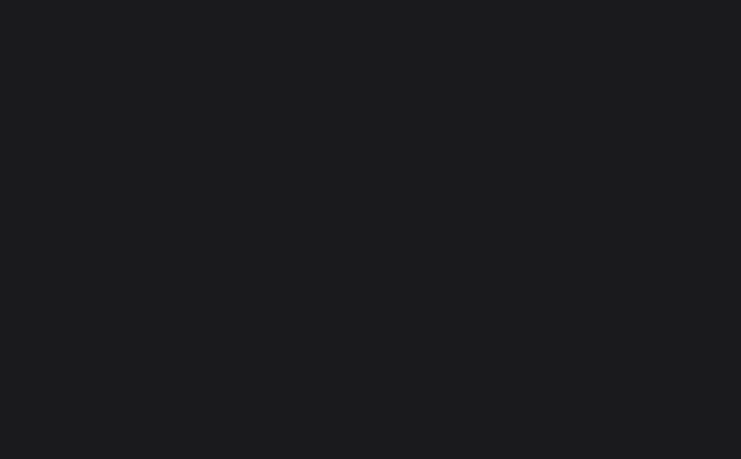
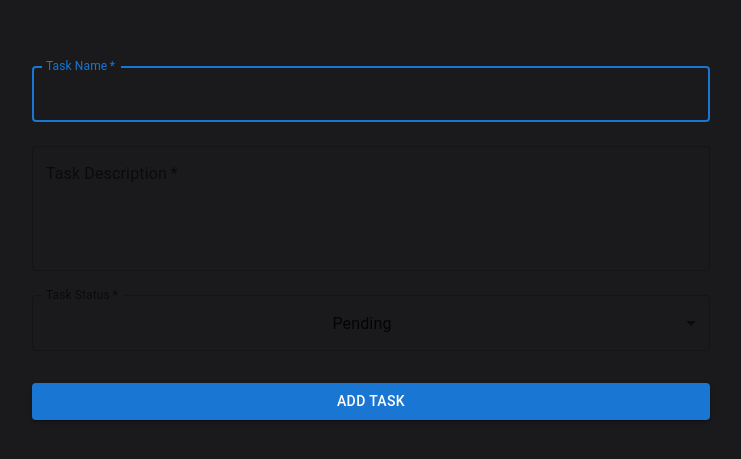
Before and after one commit to iosif-blezu/MPP, a React (Vite) app in the folder mpp-app/: page /add-task/1 in a window 1280 px wide. Before the commit this address had no page. Shown: the part 161-620 px from the top of the page, without its empty margins (269-1010 px from the left). Built offline with nearby package versions, Linux system fonts and the light colour scheme.

Commit message:
Lab3 Finished

```diff
--- a/mpp-app/src/App.tsx
+++ b/mpp-app/src/App.tsx
@@ -4,6 +4,9 @@ import AddProject from './pages/AddProject'
 import { BrowserRouter as Router, Route, Routes } from 'react-router-dom'
 import EditProject from './pages/EditProject'
 import AnalyticsPage from './pages/AnalyticsPage'
+import TaskPage from './pages/TaskPage'
+import AddTask from './pages/AddTask'
+import EditTask from './pages/EditTask'
 
 
 const App:React.FC = () => {
@@ -12,6 +15,9 @@ const App:React.FC = () => {
       <Router>
         <Routes>
           <Route path="/" element={<Home />} />
+          <Route path="/tasks/:projectId" element={<TaskPage />} />
+          <Route path="/add-task/:projectId" element={<AddTask />} />
+          <Route path="/edit-task/:taskId" element={<EditTask />} />
           <Route path="/add-project" element={<AddProject />} />
           <Route path="/edit/:projectId" element={<EditProject />} />
           <Route path="/analytics" element={<AnalyticsPage/>} />
--- /dev/null
+++ b/mpp-app/src/pages/AddTask.tsx
@@ -0,0 +1,79 @@
+// AddTask.tsx
+import React, { useState } from 'react';
+import { useParams, useNavigate } from 'react-router-dom';
+import { TextField, Button, Box, MenuItem } from '@mui/material';
+import axios from 'axios';
+
+const AddTask: React.FC = () => {
+  const { projectId } = useParams<{ projectId: string }>();
+  const [name, setName] = useState('');
+  const [description, setDescription] = useState('');
+  const [status, setStatus] = useState('Pending'); // default to 'Pending'
+
+  const navigate = useNavigate();
+
+  const handleSubmit = async (event: React.FormEvent<HTMLFormElement>) => {
+    event.preventDefault();
+    const newTask = {
+      name,
+      description,
+      projectId, // This will be sent as a string
+      status,
+    };
+
+
+    axios.post('http://localhost:5000/api/tasks', newTask)
+      .then(() => {
+        navigate(`/tasks/${projectId}`); // Navigate to the tasks of that project
+      })
+      .catch(error => console.error('Error adding new task', error));
+  };
+
+  return (
+    <Box component="form" onSubmit={handleSubmit} noValidate sx={{ mt: 1 }}>
+      <TextField
+        margin="normal"
+        required
+        fullWidth
+        id="name"
+        label="Task Name"
+        name="name"
+        autoFocus
+        value={name}
+        onChange={(e) => setName(e.target.value)}
+      />
+      <TextField
+        margin="normal"
+        required
+        fullWidth
+        name="description"
+        label="Task Description"
+        id="description"
+        multiline
+        rows={4}
+        value={description}
+        onChange={(e) => setDescription(e.target.value)}
+      />
+      <TextField
+        select
+        margin="normal"
+        required
+        fullWidth
+        name="status"
+        label="Task Status"
+        id="status"
+        value={status}
+        onChange={(e) => setStatus(e.target.value)}
+      >
+        <MenuItem value="Pending">Pending</MenuItem>
+        <MenuItem value="In Progress">In Progress</MenuItem>
+        <MenuItem value="Completed">Completed</MenuItem>
+      </TextField>
+      <Button type="submit" fullWidth variant="contained" sx={{ mt: 3, mb: 2 }}>
+        Add Task
+      </Button>
+    </Box>
+  );
+};
+
+export default AddTask;
--- /dev/null
+++ b/mpp-app/src/pages/EditTask.tsx
@@ -0,0 +1,113 @@
+import React, { useState, useEffect } from 'react';
+import { useParams, useNavigate } from 'react-router-dom';
+import { TextField, Button, Box, MenuItem } from '@mui/material';
+import axios from 'axios';
+
+interface Task {
+  _id: string;
+  name: string;
+  description: string;
+  projectId: string;
+  status: string;
+}
+
+const EditTask: React.FC = () => {
+  const { taskId } = useParams<{ taskId: string }>();
+  const [task, setTask] = useState<Task | null>(null);
+  const [name, setName] = useState('');
+  const [description, setDescription] = useState('');
+  const [status, setStatus] = useState('Pending');
+  const [projectId, setProjectId] = useState('');
+
+  const navigate = useNavigate();
+
+  useEffect(() => {
+    const fetchTask = async () => {
+      try {
+        const response = await axios.get(`http://localhost:5000/api/tasks/${taskId}`);
+        setTask(response.data);
+        setName(response.data.name);
+        setDescription(response.data.description);
+        setStatus(response.data.status);
+        setProjectId(response.data.projectId);
+      } catch (error) {
+        console.error('Error fetching task', error);
+      }
+    };
+
+    fetchTask();
+  }, [taskId]);
+
+  const handleSubmit = async (event: React.FormEvent<HTMLFormElement>) => {
+    event.preventDefault();
+
+    if (!task) return;
+
+    const updatedTask = {
+      name,
+      description,
+      projectId,
+      status,
+    };
+
+    try {
+      await axios.put(`http://localhost:5000/api/tasks/${task._id}`, updatedTask);
+      console.log('Task updated:', updatedTask);
+      navigate('/');
+    } catch (error) {
+      console.error('Error updating task', error);
+    }
+  };
+
+  if (!task) {
+    return <div>Loading...</div>;
+  }
+
+  return (
+    <Box component="form" onSubmit={handleSubmit} noValidate sx={{ mt: 1 }}>
+      <TextField
+        margin="normal"
+        required
+        fullWidth
+        id="name"
+        label="Task Name"
+        name="name"
+        autoFocus
+        value={name}
+        onChange={(e) => setName(e.target.value)}
+      />
+      <TextField
+        margin="normal"
+        required
+        fullWidth
+        name="description"
+        label="Task Description"
+        id="description"
+        multiline
+        rows={4}
+        value={description}
+        onChange={(e) => setDescription(e.target.value)}
+      />
+      <TextField
+        select
+        margin="normal"
+        required
+        fullWidth
+        name="status"
+        label="Task Status"
+        id="status"
+        value={status}
+        onChange={(e) => setStatus(e.target.value)}
+      >
+        <MenuItem value="Pending">Pending</MenuItem>
+        <MenuItem value="In Progress">In Progress</MenuItem>
+        <MenuItem value="Completed">Completed</MenuItem>
+      </TextField>
+      <Button type="submit" fullWidth variant="contained" sx={{ mt: 3, mb: 2 }}>
+        Update Task
+      </Button>
+    </Box>
+  );
+};
+
+export default EditTask;
--- a/mpp-app/src/pages/Home.tsx
+++ b/mpp-app/src/pages/Home.tsx
@@ -109,6 +109,11 @@ const Home: React.FC = () => {
                                     <Typography variant="body2" color="textSecondary">
                                         End Date: {project.EndDate}
                                     </Typography>
+                                    <Typography variant="body2" sx={{ mt: 2 }}>
+                                    <Link to={`/tasks/${project._id}`} style={{ textDecoration: 'none' }}>
+                                        Tasks
+                                    </Link>
+                                    </Typography>
                                 </CardContent>
                                 <CardActions>
                                     <Button size="small" onClick={() => handleDelete(project._id)}>Delete</Button>
--- /dev/null
+++ b/mpp-app/src/pages/TaskPage.tsx
@@ -0,0 +1,75 @@
+// TaskPage.tsx
+import React, { useEffect, useState } from 'react';
+import { useParams, useNavigate } from 'react-router-dom';
+import axios from 'axios';
+import Task from '../type/Task'; // Adjust the import path as necessary
+import {
+  Button,
+  Card,
+  CardContent,
+  CardActions,
+  Typography,
+  Grid,
+  Box,
+} from '@mui/material';
+
+const TaskPage: React.FC = () => {
+  const { projectId } = useParams<{ projectId: string }>();
+  const [tasks, setTasks] = useState<Task[]>([]);
+  const navigate = useNavigate();
+
+  useEffect(() => {
+    if (projectId) {
+      axios.get(`http://localhost:5000/api/projects/${projectId}`)
+        .then(response => {
+          const { tasks } = response.data; // Extract project and tasks from the response
+          setTasks(tasks);
+        })
+        .catch(error => {
+          console.error('Error fetching tasks', error);
+        });
+    }
+  }, [projectId]);
+
+  const handleDelete = (taskId: string) => {
+    axios.delete(`http://localhost:5000/api/tasks/${taskId}`)
+      .then(() => {
+        setTasks(prevTasks => prevTasks.filter(task => task._id !== taskId));
+      })
+      .catch(error => {
+        console.error('Error deleting task', error);
+      });
+  };
+
+  return (
+    <Box sx={{ padding: "2rem" }}>
+      <Typography variant="h4" gutterBottom>
+        Project Tasks
+      </Typography>
+      {tasks.length === 0 ? (
+        <Typography variant="subtitle1">No tasks found for this project.</Typography>
+      ) : (
+        <Grid container spacing={3}>
+          {tasks.map(task => (
+            <Grid item xs={12} md={6} lg={4} key={task._id}>
+              <Card>
+                <CardContent sx={{ height: '150px', overflow: 'hidden', textOverflow: 'ellipsis' }}>
+                  <Typography variant="h5">{task.name}</Typography>
+                  <Typography color="textSecondary">{task.description}</Typography>
+                </CardContent>
+                <CardActions>
+                  <Button size="small" onClick={() => navigate(`/edit-task/${task._id}`)}>Edit</Button>
+                  <Button size="small" color="error" onClick={() => handleDelete(task._id)}>Delete</Button>
+                </CardActions>
+              </Card>
+            </Grid>
+          ))}
+        </Grid>
+      )}
+      <Button variant="contained" onClick={() => navigate(`/add-task/${projectId}`)}>
+        Add New Task
+      </Button>
+    </Box>
+  );
+};
+export default TaskPage;
--- /dev/null
+++ b/mpp-app/src/type/Task.ts
@@ -0,0 +1,9 @@
+interface Task {
+    _id: string; // Adjust this from 'id: number' to '_id: string'
+    name: string;
+    description: string;
+    projectId: string;
+    status: string;
+
+}
+export default Task;
```
Also changed, not shown: 1 other file (tests, documents, lock files or other folders).
